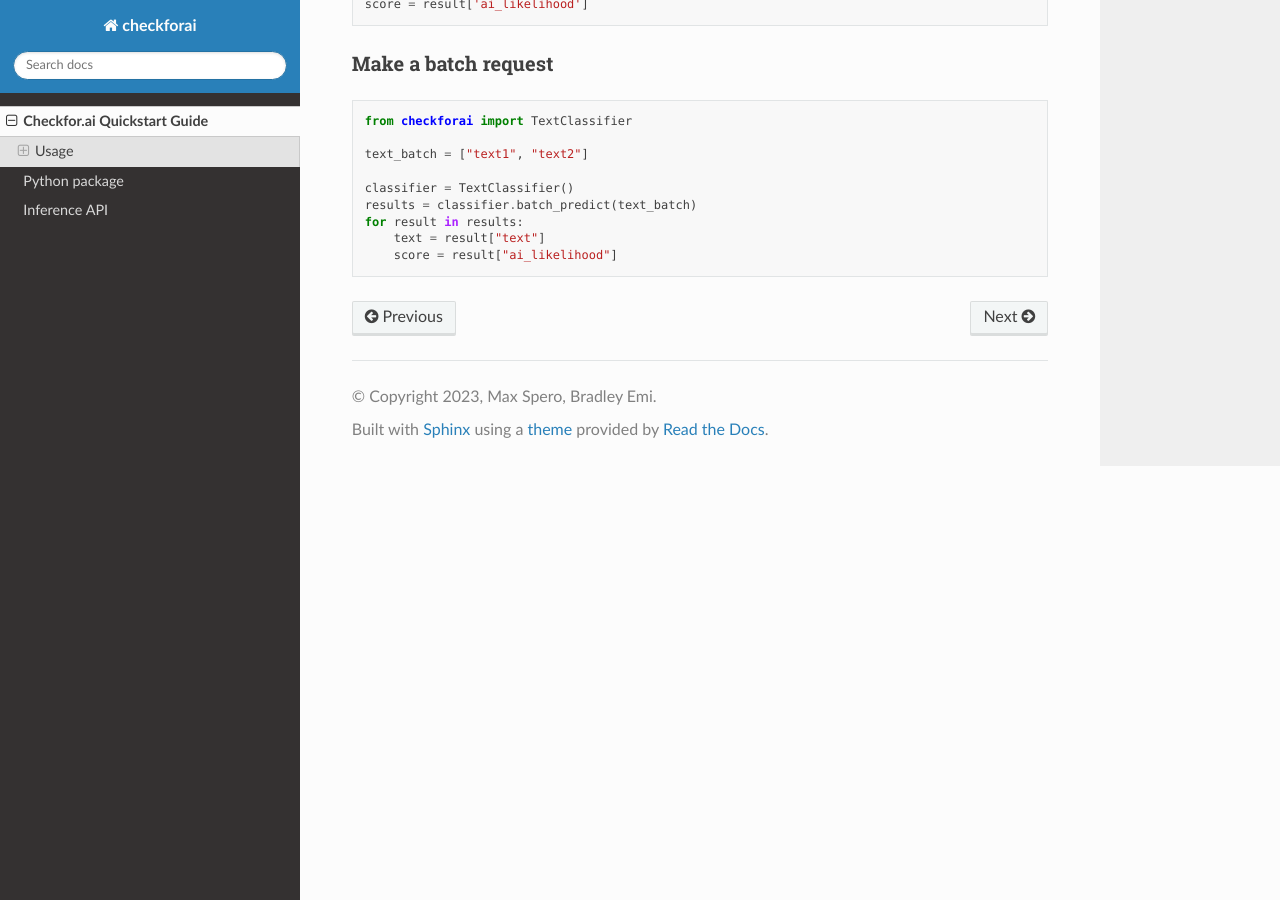
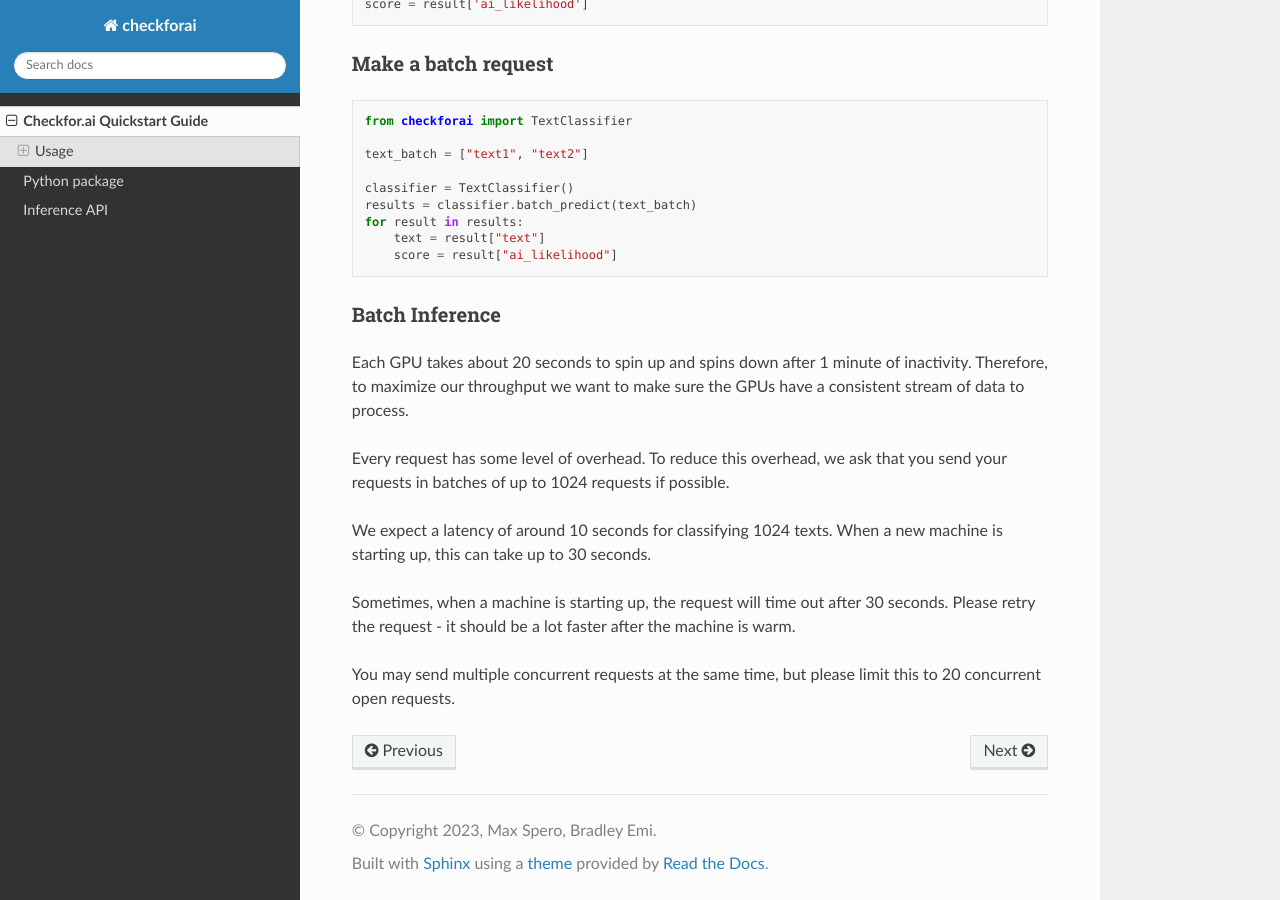
Before and after one commit to pangramlabs/pangram-sdk, a Sphinx documentation site: the page built from docs/tutorial.rst, in a window 1280 px wide and 900 px high, scrolled down 780 px. Built offline with Sphinx 7.4.7 and the Read the Docs theme 2.0.0, drawn with Linux system fonts in a browser that asks for light colours.

Commit message:
Update tutorial.rst

```diff
--- a/docs/tutorial.rst
+++ b/docs/tutorial.rst
@@ -53,3 +53,15 @@ Make a batch request
     for result in results:
         text = result["text"]
         score = result["ai_likelihood"]
+
+Batch Inference
+~~~~~~~~~~~~~~~~
+Each GPU takes about 20 seconds to spin up and spins down after 1 minute of inactivity. Therefore, to maximize our throughput we want to make sure the GPUs have a consistent stream of data to process.
+
+Every request has some level of overhead. To reduce this overhead, we ask that you send your requests in batches of up to 1024 requests if possible.
+
+We expect a latency of around 10 seconds for classifying 1024 texts. When a new machine is starting up, this can take up to 30 seconds.
+
+Sometimes, when a machine is starting up, the request will time out after 30 seconds. Please retry the request - it should be a lot faster after the machine is warm.
+
+You may send multiple concurrent requests at the same time, but please limit this to 20 concurrent open requests.
```
